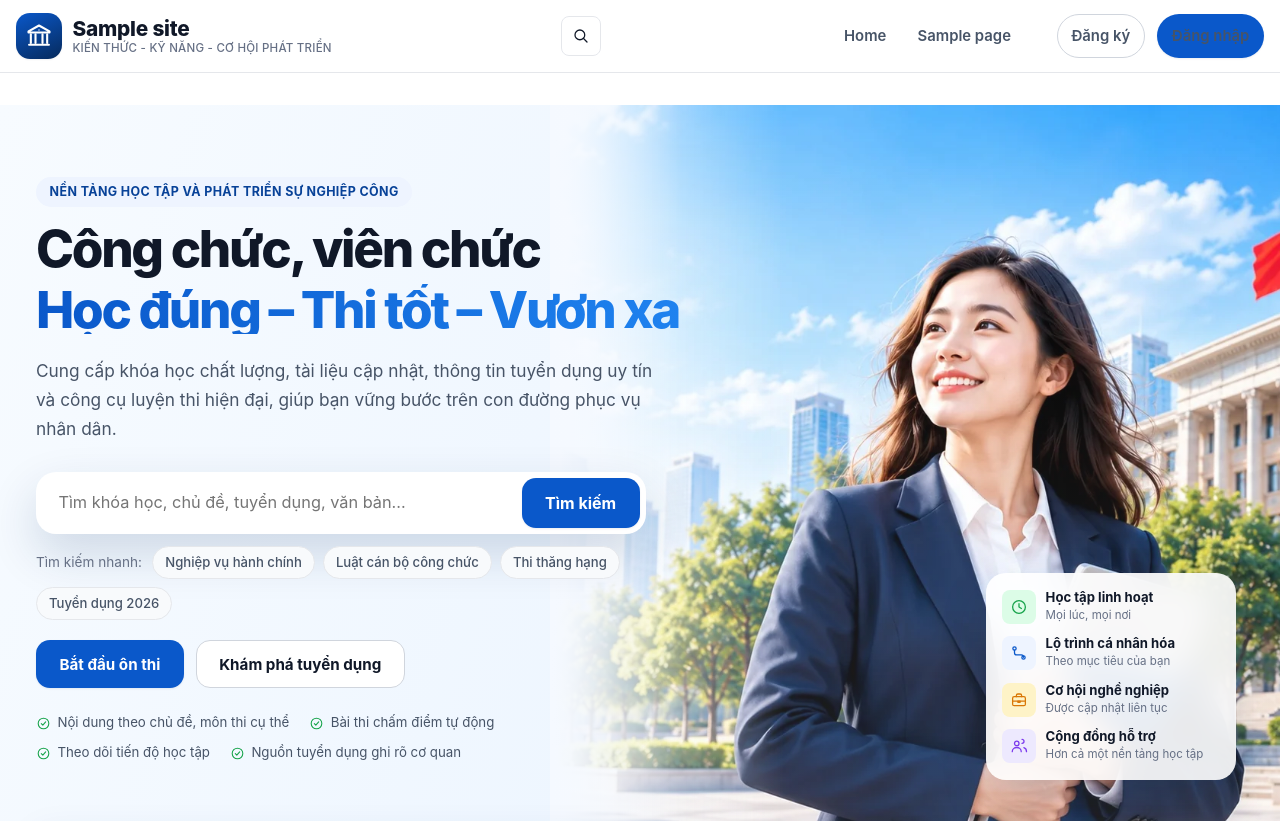
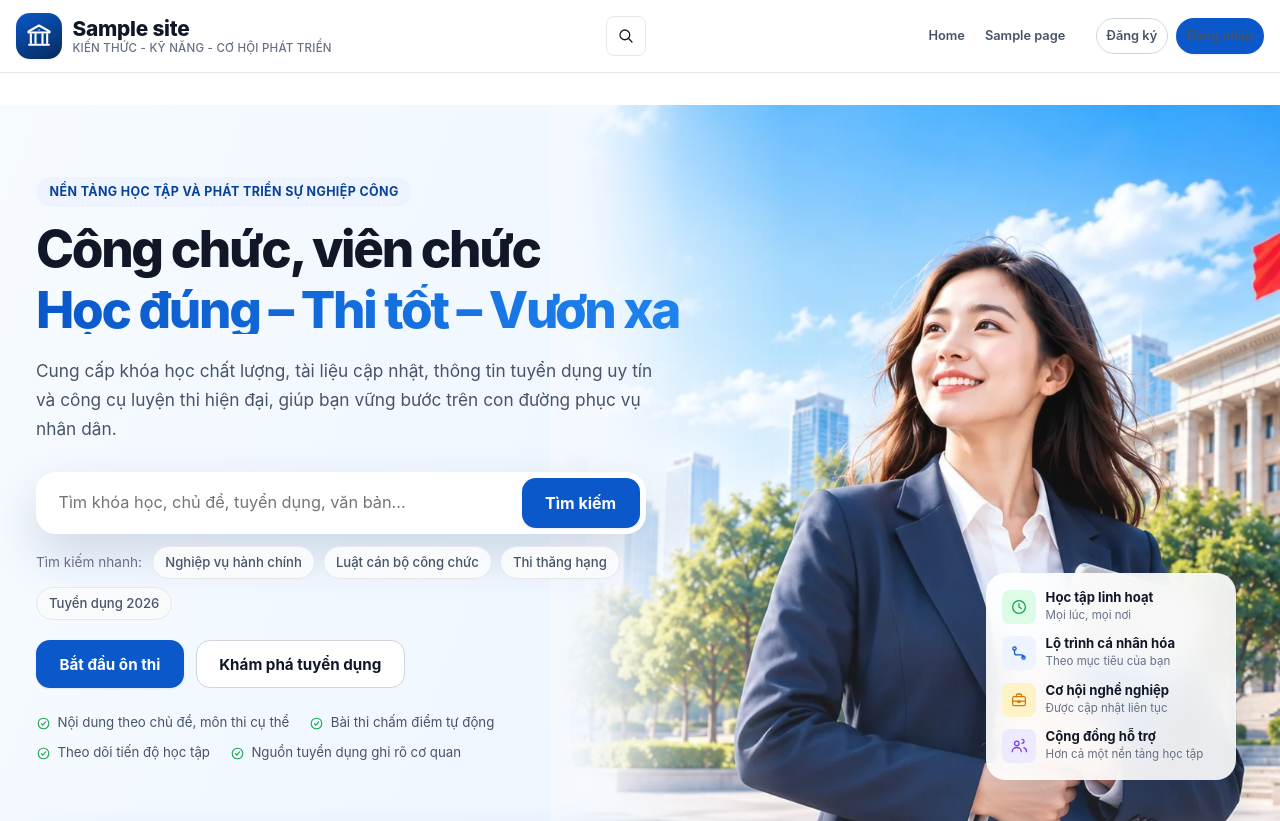
Before and after one commit to longnhat14/cong-vien-chuc-wp, a WordPress theme: template theme/cong-vien-chuc/index.php in a window 1280 px wide. Shown: the top 821 px of the page. Run offline with PHP 8.4 and a stand-in for WordPress, Linux system fonts and the light colour scheme; the site name, menu and one post (Sample post) are stand-ins, and other content is empty.

Commit message:
fix: correct homepage v2 desktop header layout

```diff
--- a/theme/cong-vien-chuc/style.css
+++ b/theme/cong-vien-chuc/style.css
@@ -3,7 +3,7 @@
 Theme URI: https://congvienchuc.com
 Author: PCTech
 Description: Frontend WordPress cho nền tảng Công Viên Chức.
-Version: 1.0.0
+Version: 1.0.1
 */
 
 /* --- Design tokens --- */
@@ -186,13 +186,13 @@
     display: flex;
     align-items: center;
     justify-content: space-between;
-    gap: var(--cvc-space-6);
+    gap: var(--cvc-space-4);
     padding: 0.65rem var(--cvc-space-4);
     min-height: 72px;
     /* Header là 1 dải riêng biệt, không cần bó hẹp theo max-width nội
        dung chính (Phase 10A.8, Phần 11/12 - "header hiện tại còn hơi
        nhỏ", tránh nav 7 mục bị wrap xuống dòng 2 ở 1440px). */
-    max-width: 1400px;
+    max-width: 1420px;
 }
 
 .site-title {
@@ -305,12 +305,13 @@
 .site-nav a {
     display: inline-flex;
     align-items: center;
-    gap: 0.4rem;
-    padding: 0.55rem 0.85rem;
+    gap: 0.3rem;
+    padding: 0.5rem 0.5rem;
     color: var(--cvc-color-text-muted);
     font-weight: 600;
-    font-size: 0.93rem;
+    font-size: 0.8rem;
     border-radius: var(--cvc-radius-pill);
+    white-space: nowrap;
 }
 
 .site-nav a:hover {
@@ -338,7 +339,7 @@
     display: flex;
     flex-wrap: wrap;
     align-items: center;
-    gap: var(--cvc-space-4);
+    gap: 0.65rem;
 }
 
 .site-content {
@@ -2489,8 +2490,18 @@
 .site-header__auth {
     display: flex;
     align-items: center;
-    gap: var(--cvc-space-3);
-    margin-left: var(--cvc-space-4);
+    gap: 0.5rem;
+    margin-left: 0.75rem;
+    flex-shrink: 0;
+}
+
+/* Thu hẹp padding ngang riêng cho nút Đăng ký/Đăng nhập trong header
+   (Phase 10A.14 - sửa nav bị wrap ở 1440px) - không đổi
+   .cvc-btn--small gốc vì class đó còn dùng ở nhiều nơi khác (dashboard,
+   account sections) không liên quan tới header. */
+.site-header__auth .cvc-btn--small {
+    padding: 0.4rem 0.6rem;
+    font-size: 0.8rem;
 }
 
 .site-header__account-link {
```
